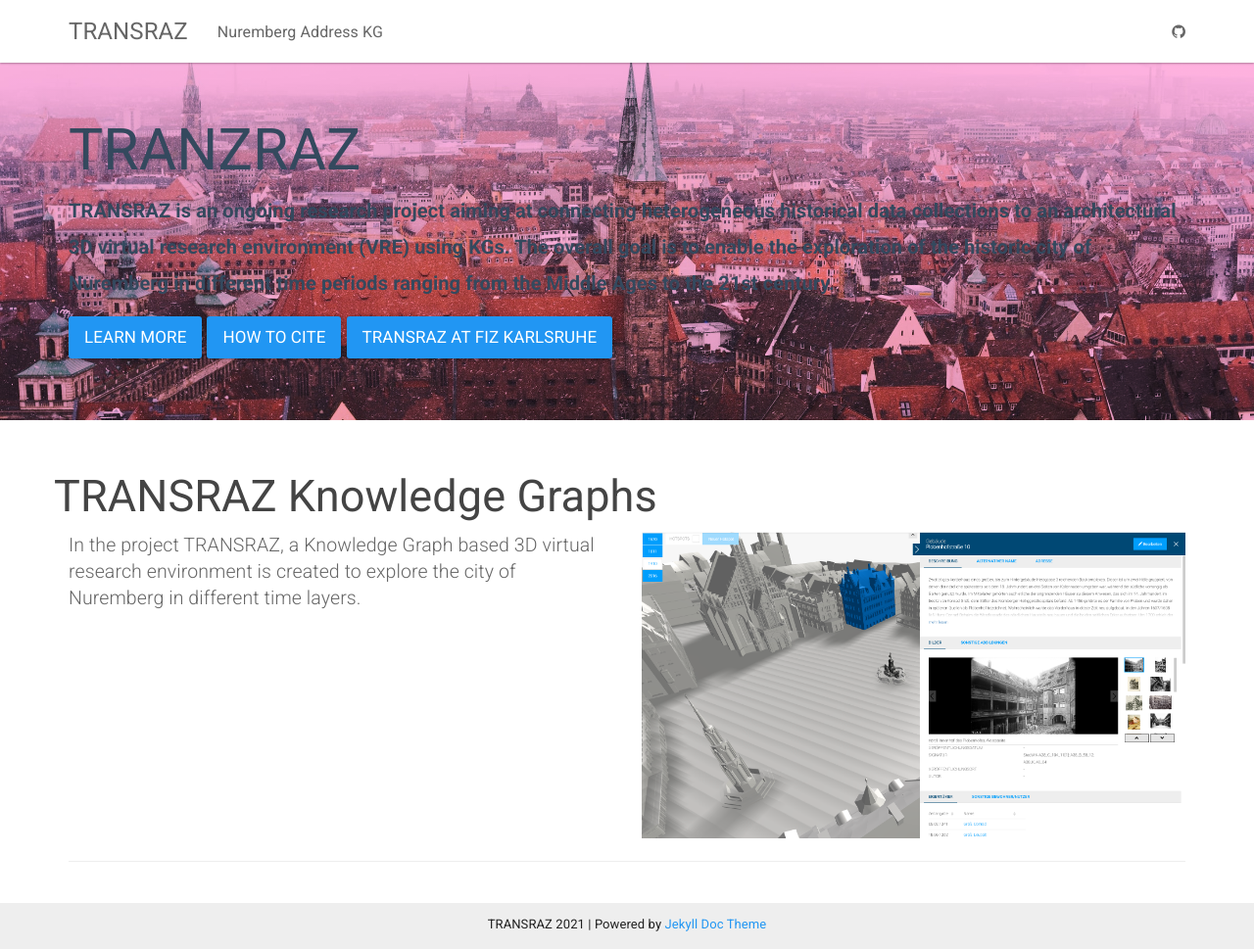
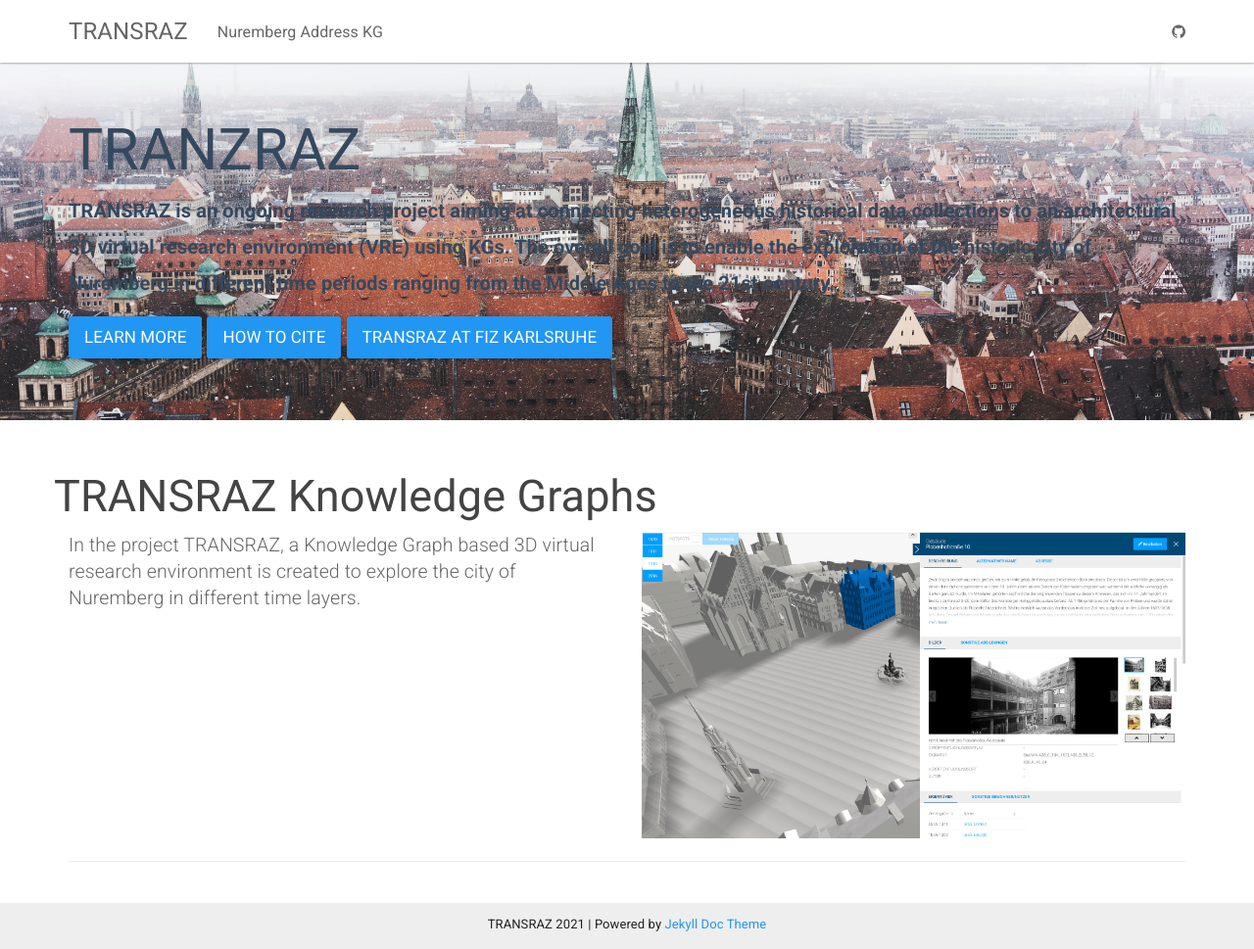
Before and after one commit to ISE-FIZKarlsruhe/Transraz, a Jekyll site: the page built from index.html, in a window 1280 px wide and 969 px high. Shown: the whole window at 98% size. Built offline with Jekyll 4.4.1, drawn with Linux system fonts in a browser that asks for light colours.

Commit message:
header color

```diff
--- a/_sass/_jekyll-doc-theme.scss
+++ b/_sass/_jekyll-doc-theme.scss
@@ -18,7 +18,7 @@
 
   .header-container {
     background-color: black;
-    background:linear-gradient(0deg, rgba(255, 0, 150, 0.3), rgba(255, 0, 150, 0.3)), url('../img/nuremberg.jpg');
+    background:linear-gradient(0deg, rgba(236, 240, 241,0.3), rgba(236, 240, 241,0.3)), url('../img/nuremberg.jpg');
     background-size:cover;
     background-blend-mode: multiply;
 
```
